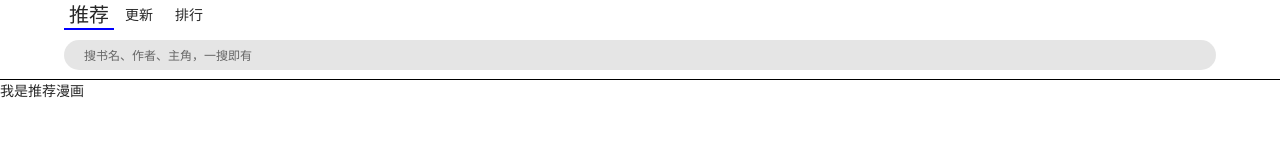
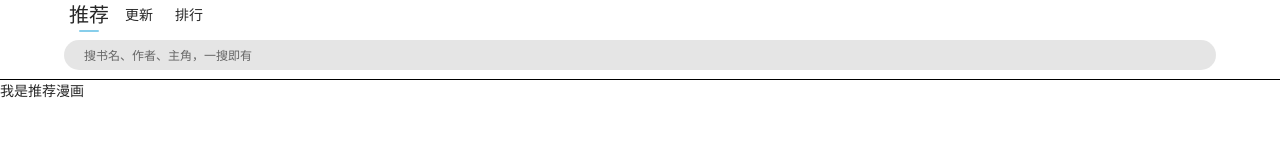
Before and after one commit to bilijeans/manga-project, a Vue app: page /recommend in a window 1280 px wide. Shown: the top 160 px of the page. Built offline with nearby package versions, Linux system fonts and the light colour scheme; what vue-axios-plugin, wot-design would draw is missing.

Commit message:
update homeview by bilijeans

```diff
--- a/src/views/home/HomeView.vue
+++ b/src/views/home/HomeView.vue
@@ -70,7 +70,20 @@ export default {
   }
 }
 .nav-item.router-link-exact-active {
+  position: relative;
   font-size: 20px;
-  border-bottom: 2px solid blue;
+  // border-bottom: 2px solid blue;
+  &::after{
+    content: '';
+    display: block;
+    position: absolute;
+    left: 0;
+    right: 0;
+    margin: 0 auto;
+    width: 20px;
+    background-color: skyblue;
+    height: 2px;
+    border-radius: 2px;
+  }
 }
 </style>
```
